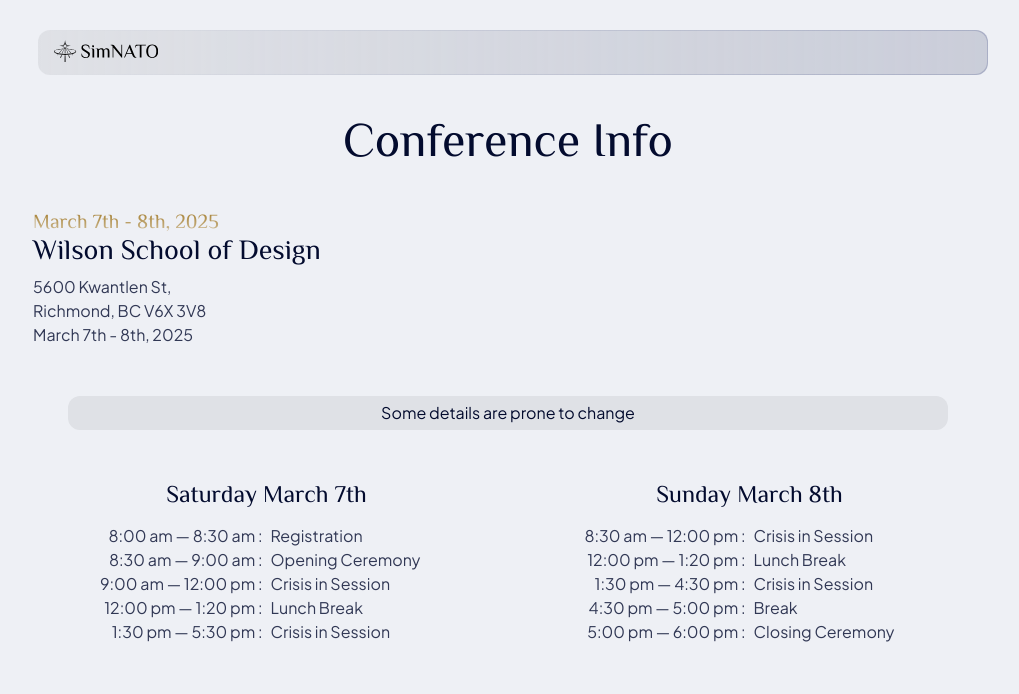
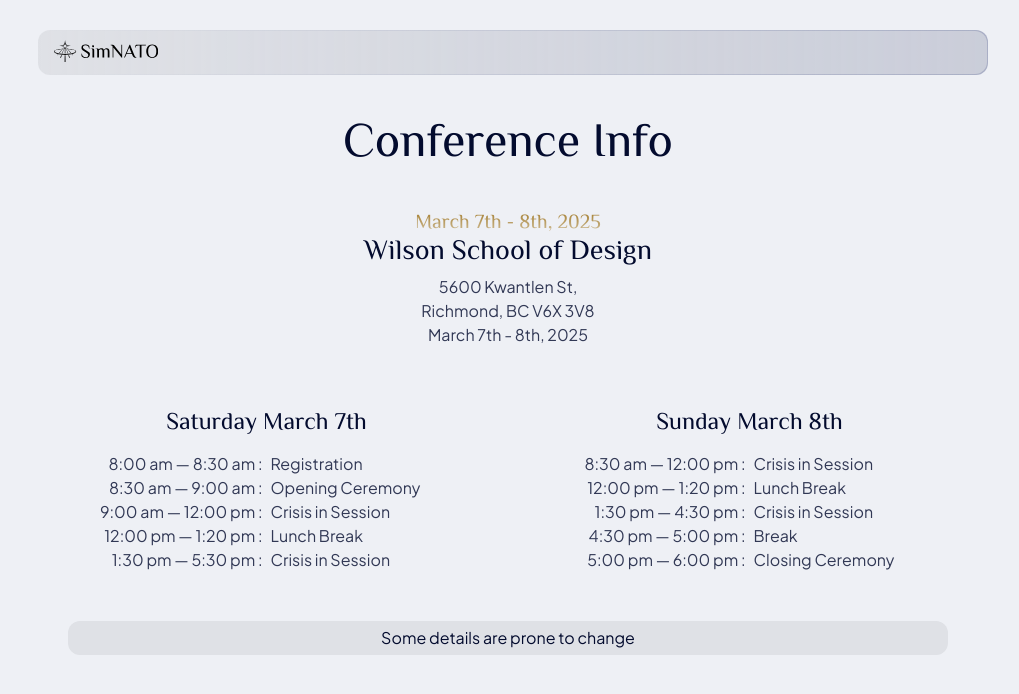
Before and after one commit to oklex/simnato-site, a Next.js app: page /conference in a window 1280 px wide. Shown: the top 694 px of the page, without its empty margins (132-1151 px from the left). Built offline with nearby package versions, Linux system fonts and the light colour scheme; some icons are missing.

Commit message:
styling and layout tweeks

```diff
--- a/src/pages/conference.tsx
+++ b/src/pages/conference.tsx
@@ -29,16 +29,15 @@ export const ConferencePage = (): ReactElement => {
 					Conference Info
 				</Header>
 				<NarrowContainer>
-					<SplitScreen>
-						<Div padding="30px 0px">
-							<Header level={6} mode="gold">
+						<Div padding="30px 0px" >
+							<Header level={6} mode="gold" center>
 								March 7th - 8th, 2025
 							</Header>
-							<Header level={4} mode="dark">
+							<Header level={4} mode="dark" center>
 								Wilson School of Design
 							</Header>
 							<Spacer height={'0.5rem'} />
-							<Text mode="dark" subtle align="left">
+							<Text mode="dark" subtle align="center">
 								5600 Kwantlen St,
 								<br />
 								Richmond, BC V6X 3V8
@@ -46,11 +45,6 @@ export const ConferencePage = (): ReactElement => {
 								March 7th - 8th, 2025
 							</Text>
 						</Div>
-						<Div />
-					</SplitScreen>
-					<Div width="100%">
-						<Banner type="neutral">Some details are prone to change</Banner>
-					</Div>
 					<SplitScreen>
 						<Div padding="30px 0px">
 							<Header level={5} mode="dark" center>
@@ -115,6 +109,9 @@ export const ConferencePage = (): ReactElement => {
 							</Text>
 						</Div>
 					</SplitScreen>
+					<Div width="100%">
+						<Banner type="neutral">Some details are prone to change</Banner>
+					</Div>
 				</NarrowContainer>
 			</Container>
 		</div>
```
